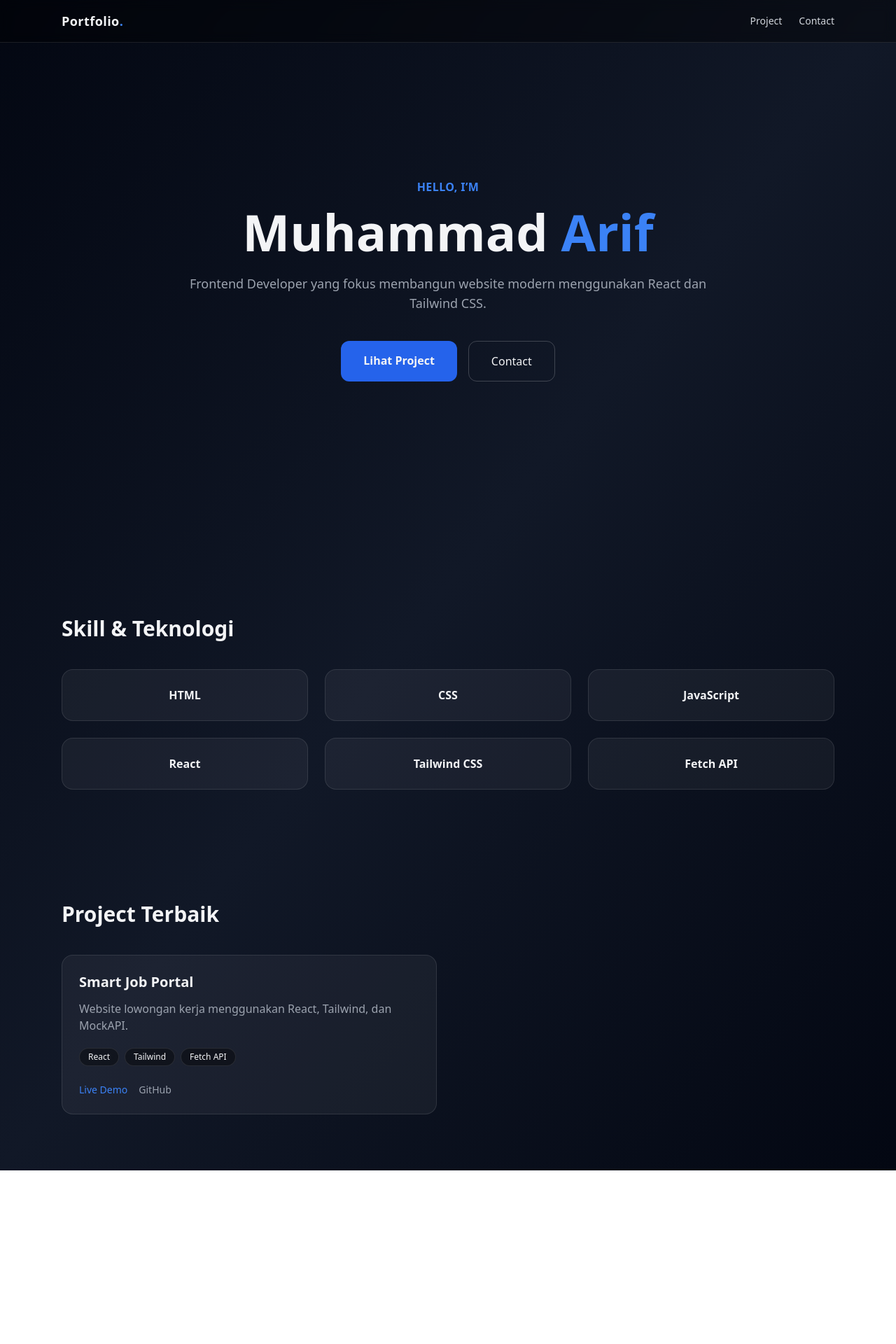
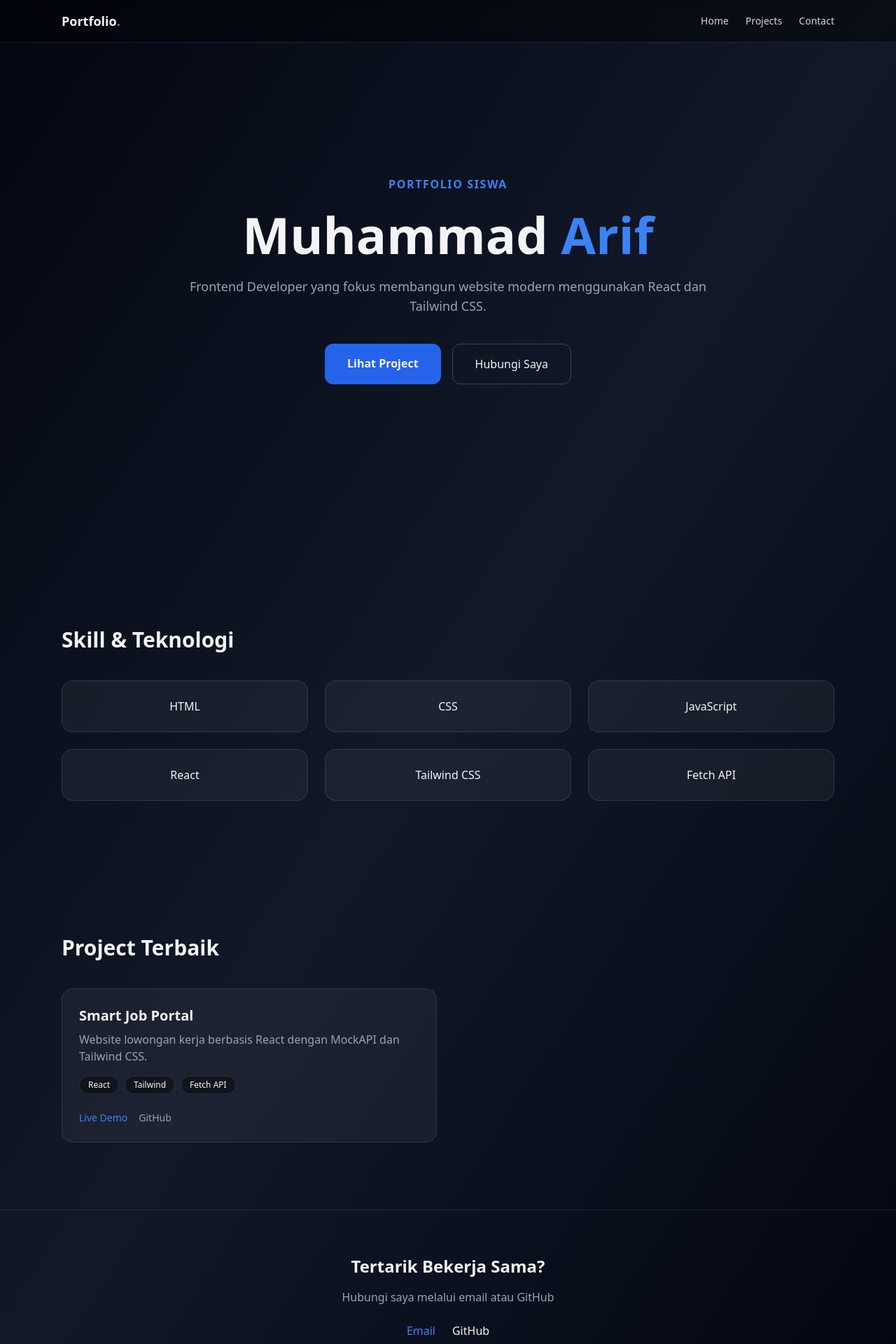
Before and after one commit to Riff-Code/portfolio-siswa, a React (Vite) app: page / in a window 1280 px wide. Shown: the top 1920 px of the page at 70% size. Before the commit the page ends 1672 px from the top, so only its background shows below. Built offline with nearby package versions, Linux system fonts and the light colour scheme.

Commit message:
Update UI Footer

```diff
--- a/src/App.jsx
+++ b/src/App.jsx
@@ -1,11 +1,13 @@
+import Navbar from "./components/Navbar";
 import Home from "./pages/Home";
-import Navbar from "./components/Navbar";
+import Footer from "./components/Footer";
 
 export default function App() {
   return (
     <>
       <Navbar />
       <Home />
+      <Footer />
     </>
   );
 }
--- /dev/null
+++ b/src/components/Footer.jsx
@@ -0,0 +1,27 @@
+export default function Footer() {
+  return (
+    <footer id="contact" className="border-t border-white/10 py-16 text-center">
+      <h3 className="text-2xl font-bold mb-4">Tertarik Bekerja Sama?</h3>
+
+      <p className="text-gray-400 mb-6">
+        Hubungi saya melalui email atau GitHub
+      </p>
+
+      <div className="flex justify-center gap-6">
+        <a
+          href="mailto:email@gmail.com"
+          className="text-blue-500 hover:underline"
+        >
+          Email
+        </a>
+        <a
+          href="https://github.com/username"
+          target="_blank"
+          className="hover:underline"
+        >
+          GitHub
+        </a>
+      </div>
+    </footer>
+  );
+}
--- a/src/components/Hero.jsx
+++ b/src/components/Hero.jsx
@@ -1,12 +1,15 @@
 export default function Hero() {
   return (
-    <section className="min-h-screen flex items-center justify-center px-6">
+    <section
+      id="hero"
+      className="min-h-screen flex items-center justify-center px-6"
+    >
       <div className="text-center max-w-3xl">
-        <span className="text-blue-500 font-semibold tracking-wide">
-          HELLO, I’M
+        <span className="text-blue-500 font-semibold tracking-widest">
+          PORTFOLIO SISWA
         </span>
 
-        <h1 className="text-5xl md:text-7xl font-extrabold mt-4 leading-tight">
+        <h1 className="mt-6 text-5xl md:text-7xl font-extrabold">
           Muhammad <span className="text-blue-500">Arif</span>
         </h1>
 
@@ -27,7 +30,7 @@ export default function Hero() {
             href="#contact"
             className="border border-white/20 px-8 py-4 rounded-xl hover:bg-white/10 transition"
           >
-            Contact
+            Hubungi Saya
           </a>
         </div>
       </div>
--- a/src/components/Navbar.jsx
+++ b/src/components/Navbar.jsx
@@ -2,13 +2,16 @@ export default function Navbar() {
   return (
     <nav className="fixed top-0 w-full z-50 backdrop-blur bg-black/40 border-b border-white/10">
       <div className="max-w-6xl mx-auto px-6 py-4 flex justify-between items-center">
-        <span className="font-bold text-lg tracking-wide">
+        <span className="font-bold text-lg">
           Portfolio<span className="text-blue-500">.</span>
         </span>
 
         <div className="hidden md:flex gap-6 text-sm text-gray-300">
+          <a href="#hero" className="hover:text-white">
+            Home
+          </a>
           <a href="#projects" className="hover:text-white">
-            Project
+            Projects
           </a>
           <a href="#contact" className="hover:text-white">
             Contact
--- a/src/components/ProjectCard.jsx
+++ b/src/components/ProjectCard.jsx
@@ -1,11 +1,11 @@
 export default function ProjectCard({ project }) {
   return (
-    <div className="group bg-white/5 border border-white/10 rounded-2xl p-6 hover:-translate-y-2 transition-all">
-      <h3 className="text-xl font-semibold mb-3 group-hover:text-blue-500">
+    <div className="group bg-white/5 border border-white/10 rounded-2xl p-6 hover:-translate-y-2 transition">
+      <h3 className="text-xl font-semibold mb-2 group-hover:text-blue-500">
         {project.title}
       </h3>
 
-      <p className="text-gray-400 mb-5">{project.description}</p>
+      <p className="text-gray-400 mb-4">{project.description}</p>
 
       <div className="flex flex-wrap gap-2 mb-6">
         {project.tech.map((t) => (
--- a/src/components/Skill.jsx
+++ b/src/components/Skill.jsx
@@ -9,16 +9,16 @@ export default function Skill() {
   ];
 
   return (
-    <section className="max-w-6xl mx-auto px-6 py-20">
+    <section className="max-w-6xl mx-auto px-6 py-24">
       <h2 className="text-3xl font-bold mb-10">Skill & Teknologi</h2>
 
       <div className="grid grid-cols-2 md:grid-cols-3 gap-6">
         {skills.map((skill) => (
           <div
             key={skill}
-            className="bg-white/5 border border-white/10 p-6 rounded-2xl text-center hover:bg-white/10 transition"
+            className="bg-white/5 border border-white/10 p-6 rounded-2xl text-center hover:scale-105 transition"
           >
-            <span className="font-semibold">{skill}</span>
+            {skill}
           </div>
         ))}
       </div>
--- a/src/data/projects.js
+++ b/src/data/projects.js
@@ -3,7 +3,7 @@ export const projects = [
     id: 1,
     title: "Smart Job Portal",
     description:
-      "Website lowongan kerja menggunakan React, Tailwind, dan MockAPI.",
+      "Website lowongan kerja berbasis React dengan MockAPI dan Tailwind CSS.",
     tech: ["React", "Tailwind", "Fetch API"],
     demo: "https://job-portal.vercel.app",
     github: "https://github.com/username/job-portal",
--- a/src/pages/Home.jsx
+++ b/src/pages/Home.jsx
@@ -9,7 +9,7 @@ export default function Home() {
       <Hero />
       <Skill />
 
-      <section id="projects" className="max-w-6xl mx-auto px-6 py-20">
+      <section id="projects" className="max-w-6xl mx-auto px-6 py-24">
         <h2 className="text-3xl font-bold mb-10">Project Terbaik</h2>
 
         <div className="grid md:grid-cols-2 gap-8">
```
